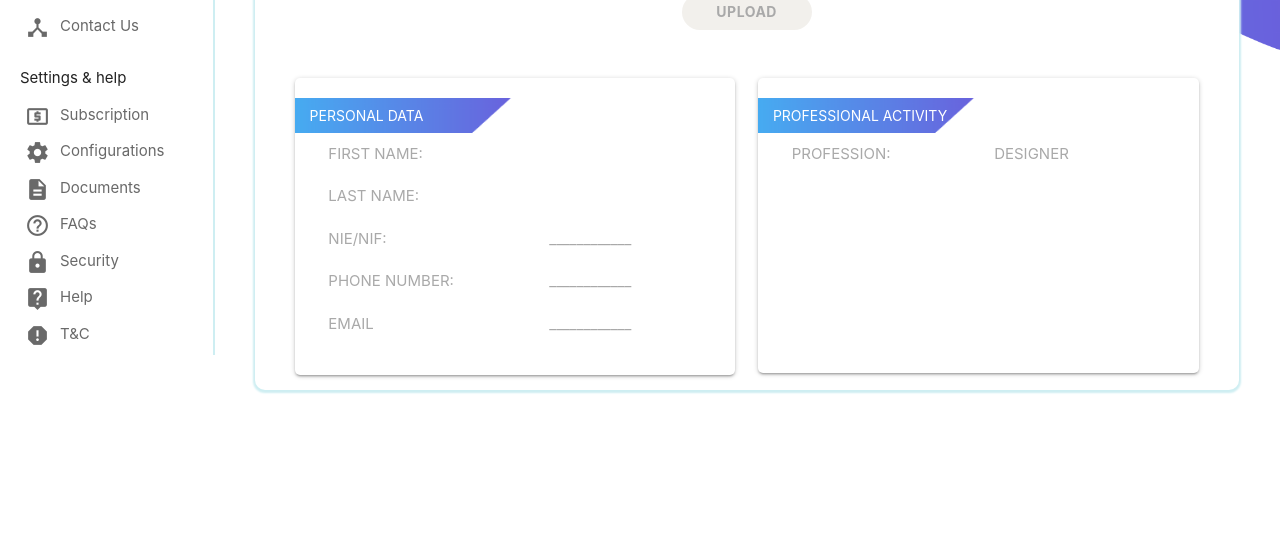
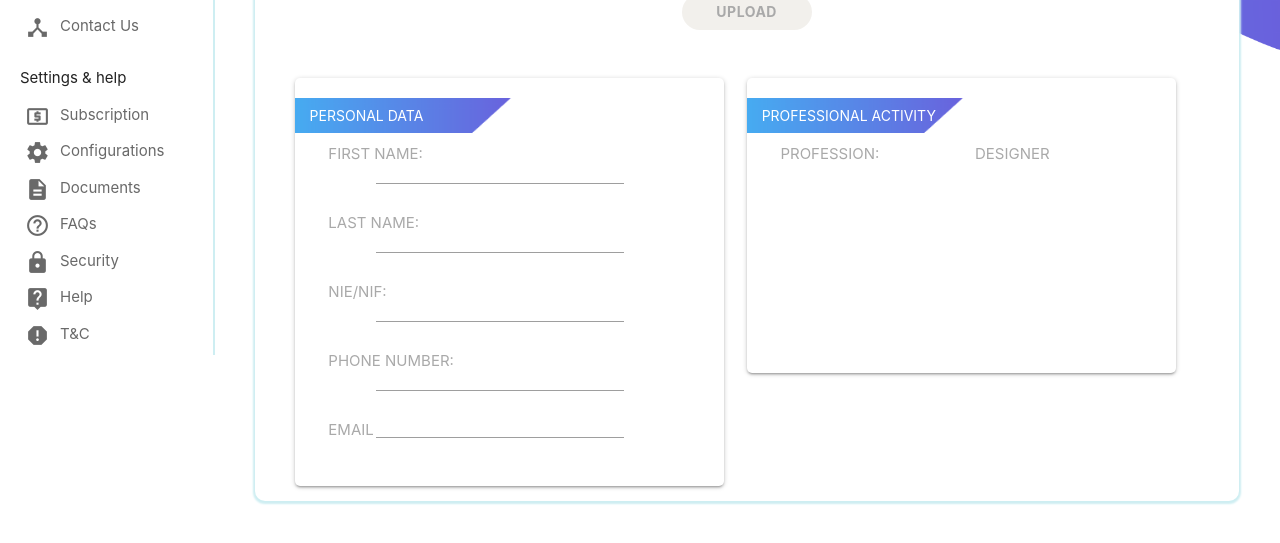
Before and after one commit to fahadtahir226/Gestor, a React (Create React App) app: page /home/mygestor in a window 1280 px wide. Shown: the part 305-848 px from the top of the page. Before the commit the page ends 800 px from the top, so only its background shows below. Built offline with nearby package versions, Linux system fonts and the light colour scheme; no server answers.

Commit message:
Adding graph

```diff
--- a/src/Screens/Gestor.js
+++ b/src/Screens/Gestor.js
@@ -28,20 +28,22 @@ class Gestor extends Component {
             <input id="profileBtn" name={userInfo.uid} onChange={(event) => profileUpload(event)} className="hide" type="file" />
         </div>
       </div>
-      <div className="row">
-        <div className="col s12 m12 l6" >
+      <div className="row" style={styleBox.row}>
+        <div className="col s12 m12 l6"  style={styleBox.card}>
           <div className="card" style={styleBox.DataBox}>
             <div style={styleBox.bluishHeading} >PERSONAL DATA</div>
             <div className="container" style={{marginLeft: 25}}>
-              <div className="row"><span>FIRST NAME: </span><span className="right textdata">{isAuthenticated? userInfo.displayName.split(" ")[0]: null}</span></div>
-              <div className="row"><span>LAST NAME: </span><span className="right textdata"> {isAuthenticated? userInfo.displayName.split(" ")[1]: null} </span></div>
-              <div className="row"><span>NIE/NIF: </span><span className="right textdata">____________</span></div>
-              <div className="row"><span>PHONE NUMBER: </span><span className="right textdata">____________</span></div>
-              <div className="row"><span>EMAIL</span><span className="right textdata">____________</span></div>
+            {/* {isAuthenticated? userInfo.displayName.split(" ")[0]: null} */}
+            {/* {isAuthenticated? userInfo.displayName.split(" ")[1]: null} */}
+              <div className="row"><span>FIRST NAME: </span><span className="right textdata"> <input style={{ "height" : "1rem" }} type="text" name="fname" id="fname" /> </span></div>
+              <div className="row"><span>LAST NAME: </span><span className="right textdata"> <input style={{ "height" : "1rem" }} type="text" name="lname"  id="lname" />  </span></div>
+              <div className="row"><span>NIE/NIF: </span><span className="right textdata"><input style={{ "height" : "1rem" }} type="text" name="nif" id="nif" /></span></div>
+              <div className="row"><span>PHONE NUMBER: </span><span className="right textdata"><input style={{ "height" : "1rem" }} type="text" name="pnumber" id="pnumber" /></span></div>
+              <div className="row"><span>EMAIL</span><span className="right textdata"><input style={{ "height" : "1rem" }} type="text" name="email" id="email" /></span></div>
             </div>
           </div>
         </div>
-        <div className="col s12 m12 l6" >
+        <div className="col s12 m12 l6"  style={styleBox.card}>
           <div className="card" style={styleBox.DataBox}>
             <div style={styleBox.bluishHeading} >PROFESSIONAL ACTIVITY</div>
             <div className="container" style={{marginLeft: 25}}>
@@ -128,6 +130,13 @@ const styleBox = {
     },
     dropDown : {
       color : 'darkgrey'
+    },
+    row : {
+      display: "table",
+      width: "100%"
+    },
+    card : {
+      display: "table-cell"
     }
 
 
--- a/src/Screens/Graphs.js
+++ b/src/Screens/Graphs.js
@@ -75,19 +75,7 @@ class Graphs extends Component {
                                 ANNUAL:
                               </h4>
                             </div>
-                            <div className="col sm6 m6 12 right">
-                              <span className="input-field">
-                                <select
-                                  className="select2 browser-default form-control"
-                                  style={{ width: "150px", color: "black" }}
-                                >
-                                  <option> 1T 2020</option>
-                                  <option> 2T 2020</option>
-                                  <option> 3T 2020</option>
-                                  <option> 4T 2020</option>
-                                </select>
-                              </span>
-                            </div>
+
                           </div>
                           <br />
                           <div
@@ -156,7 +144,8 @@ class Graphs extends Component {
                     <div className="col s12 m6 l6">
                       <div className="card" style={{ borderRadius: "20px" }}>
                         <div className="card-content">
-                          <div className="col sm12 m12 12">
+                        <div className="row" style={{ marginBottom: "0px" }}>
+                            <div className="col sm6 m6 12">
                               <h4
                                 style={{
                                   color: "#4aa4ef",
@@ -164,9 +153,25 @@ class Graphs extends Component {
                                   margin: "0"
                                 }}
                               >
-                              TAXES:
+                                ANNUAL:
                               </h4>
                             </div>
+                            <div className="col sm6 m6 12 right">
+                              <span className="input-field">
+                                <select
+                                  className="select2 browser-default form-control"
+                                  style={{ width: "150px", color: "black" }}
+                                >
+                                  <option> 1T 2020</option>
+                                  <option> 2T 2020</option>
+                                  <option> 3T 2020</option>
+                                  <option> 4T 2020</option>
+                                </select>
+                              </span>
+                            </div>
+                          </div>
+                          <br />
+                          <div>
                           <table>
                             <tbody>
                               <tr style={{ borderBottom: "0px" }}>
@@ -255,6 +260,9 @@ class Graphs extends Component {
                               </tr>
                             </tbody>
                           </table>
+
+
+                          </div>
                         </div>
                       </div>
                     </div>
```
Lines whose indentation alone changed are shown as unchanged.
